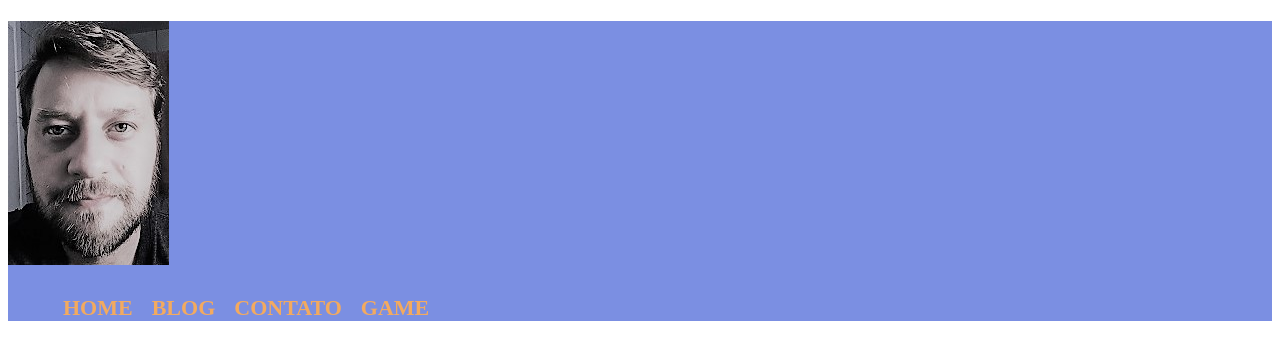
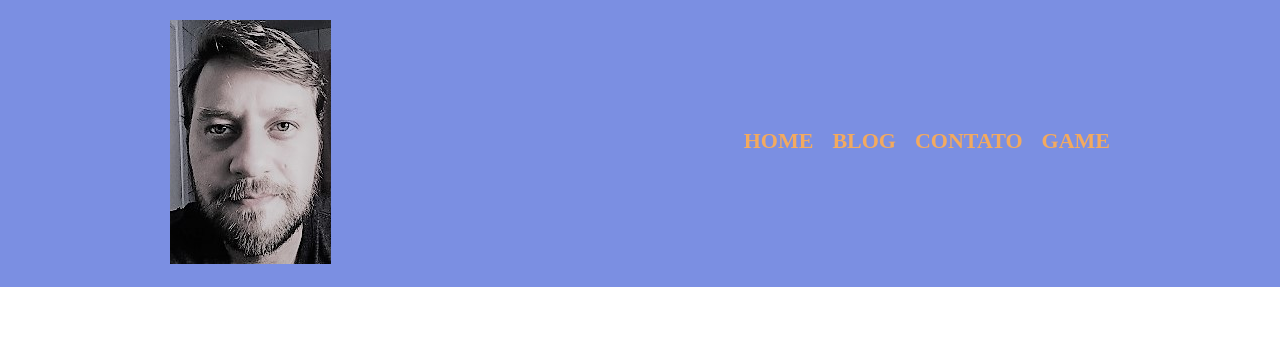
Before and after one commit to rafaelmauricioaraujo/frontend, a plain HTML site: page trabalhos.html in a window 1280 px wide. Drawn offline with Linux system fonts and the light colour scheme.

Commit message:
adding reset.css and styled header

```diff
--- /dev/null
+++ b/reset.css
@@ -0,0 +1,48 @@
+/* http://meyerweb.com/eric/tools/css/reset/
+   v2.0 | 20110126
+   License: none (public domain)
+*/
+
+html, body, div, span, applet, object, iframe,
+h1, h2, h3, h4, h5, h6, p, blockquote, pre,
+a, abbr, acronym, address, big, cite, code,
+del, dfn, em, img, ins, kbd, q, s, samp,
+small, strike, strong, sub, sup, tt, var,
+b, u, i, center,
+dl, dt, dd, ol, ul, li,
+fieldset, form, label, legend,
+table, caption, tbody, tfoot, thead, tr, th, td,
+article, aside, canvas, details, embed,
+figure, figcaption, footer, header, hgroup,
+menu, nav, output, ruby, section, summary,
+time, mark, audio, video {
+	margin: 0;
+	padding: 0;
+	border: 0;
+	font-size: 100%;
+	font: inherit;
+	vertical-align: baseline;
+}
+/* HTML5 display-role reset for older browsers */
+article, aside, details, figcaption, figure,
+footer, header, hgroup, menu, nav, section {
+	display: block;
+}
+body {
+	line-height: 1;
+}
+ol, ul {
+	list-style: none;
+}
+blockquote, q {
+	quotes: none;
+}
+blockquote:before, blockquote:after,
+q:before, q:after {
+	content: '';
+	content: none;
+}
+table {
+	border-collapse: collapse;
+	border-spacing: 0;
+}
--- a/trabalhos.css
+++ b/trabalhos.css
@@ -1,5 +1,18 @@
 header {
     background-color: #7b8fe2;
+    padding: 20px 0;
+}
+
+.box {
+    position: relative;
+    width: 940px;
+    margin: 0 auto;
+}
+
+nav {
+    position: absolute;
+    top: 110px;
+    right: 0;
 }
 
 nav li {
--- a/trabalhos.html
+++ b/trabalhos.html
@@ -1,12 +1,17 @@
 <!DOCTYPE html>
 <html>
+
 <head>
     <meta class="UTF-8">
     <title>Cyberspace - Trabalhos</title>
+    <link rel="stylesheet" href="./reset.css">
     <link rel="stylesheet" href="./trabalhos.css">
+
 </head>
+
 <body>
     <header>
+        <div class="box">
             <h1><img src="./img/eu_mesmo_pb.JPG"></h1>
             <nav>
                 <ul>
@@ -16,6 +21,8 @@
                     <li><a href="#">Game</a></li>
                 </ul>
             </nav>
+        </div>
     </header>
 </body>
+
 </html>
```
Lines whose indentation alone changed are shown as unchanged.
